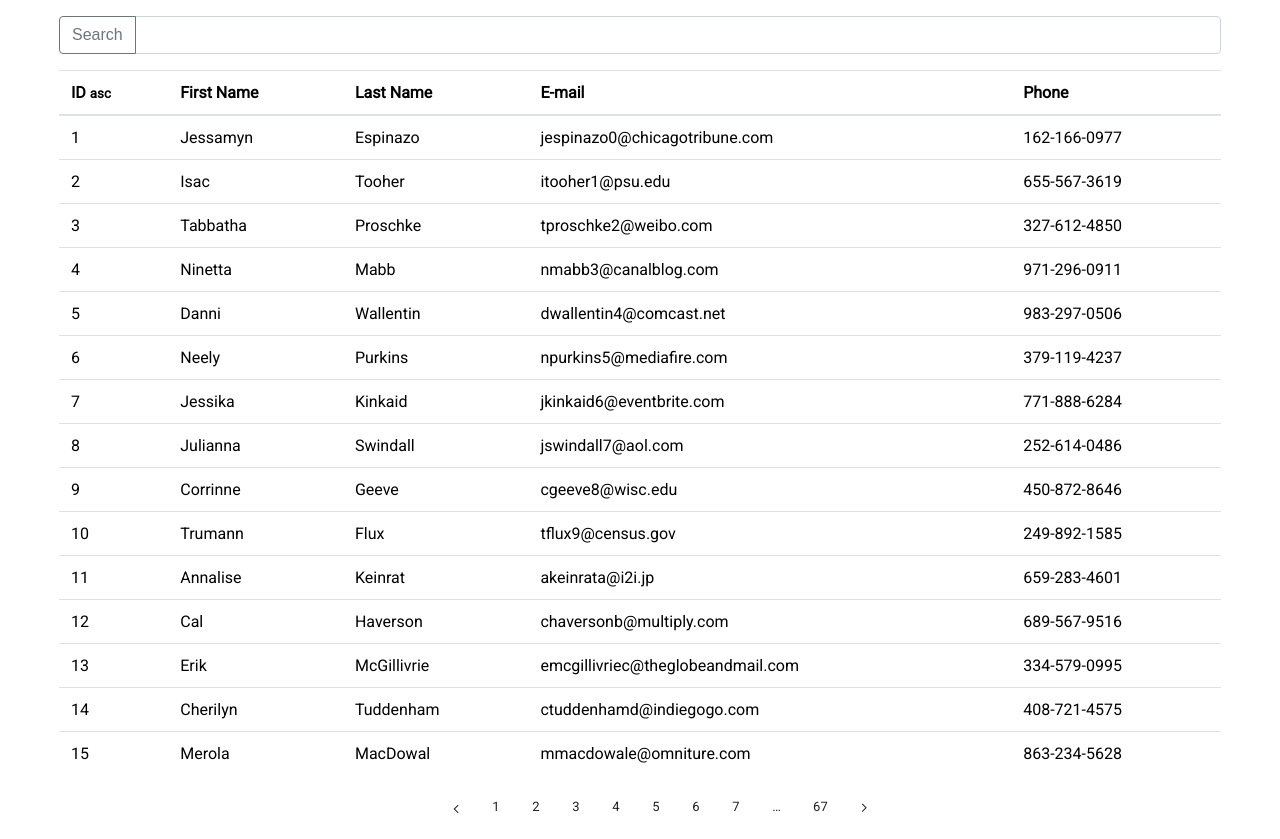
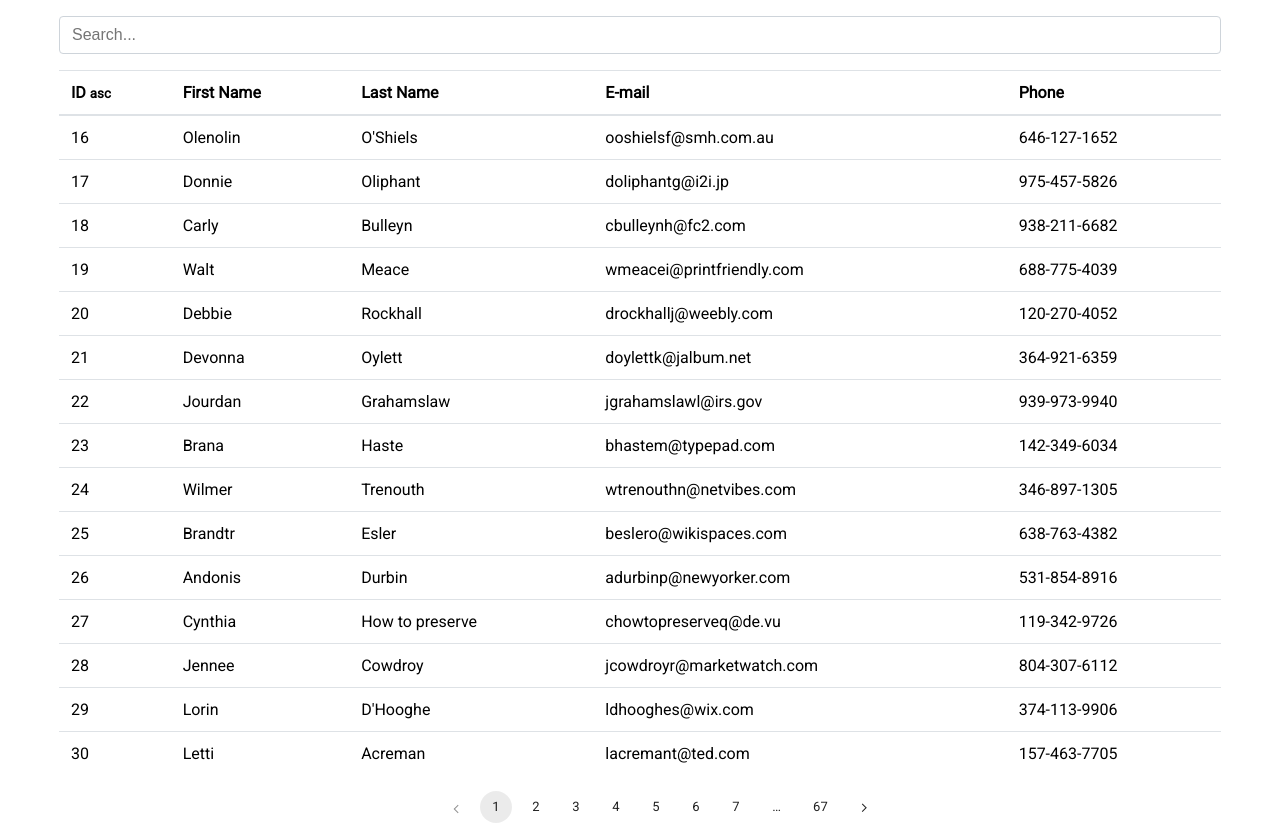
Before and after one commit to Uvacoder/demo-react-table, a React (Create React App) app: page / in a window 1280 px wide. Built offline with nearby package versions, Linux system fonts and the light colour scheme.

Commit message:
feat: add dynamic search

```diff
--- a/package.json
+++ b/package.json
@@ -10,7 +10,7 @@
     "node-sass": "^4.14.1",
     "react": "^16.8.1",
     "react-dom": "^16.8.1",
-    "react-scripts": "2.1.4"
+    "react-scripts": "^2.1.3"
   },
   "scripts": {
     "predeploy": "npm run build",
--- a/src/App.tsx
+++ b/src/App.tsx
@@ -36,7 +36,9 @@ function App() {
 
         let result = data.filter((item: any) => {
             return (
-        item["firstName"].toLowerCase().includes(search.toLowerCase()) ||
+                item["firstName"]
+                    .toLowerCase()
+                    .includes(search.toLowerCase()) ||
                 item["lastName"].toLowerCase().includes(search.toLowerCase()) ||
                 item["email"].toLowerCase().includes(search.toLowerCase()) ||
                 item["phone"].toLowerCase().includes(search.toLowerCase())
@@ -53,9 +55,7 @@ function App() {
     const pageSize = 15;
 
     const filteredData = getFilteredData();
-  const displayData = _.chunk(filteredData, pageSize)[currentPage]
-
-  console.log(currentPage);
+    const displayData = _.chunk(filteredData, pageSize)[currentPage];
 
     const currentTableData = useMemo(() => {
         const firstPageIndex = (currentPage - 1) * pageSize;
@@ -65,7 +65,7 @@ function App() {
 
     return (
         <div className="container">
-      <TableSearch onSearch={searchHandler} />
+            <TableSearch search={search} setSearch={searchHandler} />
             <Table
                 data={displayData}
                 onSort={onSort}
--- a/src/components/Search/SearchButton.tsx
+++ /dev/null
@@ -1,15 +0,0 @@
-import React, { useState } from "react";
-
-function SearchButton(props: any) {
-  const clickToSearch = () => {
-    props.onClick(props.value);
-  };
-
-  return (
-    <button className="btn" onClick={clickToSearch} value={props.value}>
-      Search
-    </button>
-  );
-}
-
-export default SearchButton;
--- a/src/components/Search/SearchInput.tsx
+++ b/src/components/Search/SearchInput.tsx
@@ -1,16 +1,13 @@
 import React, { useState } from "react";
 
-function SearchInput(props: any) {
-  const valueChangeHandler = (e: any) => {
-    props.onChange(e.target.value);
-  };
-
+function SearchInput({ onChange, value }) {
     return (
         <input
             type="text"
             className="form-control"
-      onChange={valueChangeHandler}
-      value={props.value}
+            placeholder="Search..."
+            onChange={(e) => onChange(e.target.value)}
+            value={value}
         />
     );
 }
--- a/src/components/Table/TableSearch.tsx
+++ b/src/components/Table/TableSearch.tsx
@@ -1,22 +1,12 @@
 import React, { useState } from "react";
-import SearchButton from "../Search/SearchButton";
 import SearchInput from "../Search/SearchInput";
 
-function TableSearch(props: any) {
-  const [value, setValue] = useState("");
-
-  const handleValueChange = (value) => {
-    setValue(value);
-  };
-
-  return (
-    <div className="input-group">
-      <div className="input-group-prepend">
-        <SearchButton onClick={props.onSearch(value)} value={value} />
-      </div>
-      <SearchInput onChange={handleValueChange} value={value} />
-    </div>
-  );
+function TableSearch({ search, setSearch }) {
+    return (
+        <div className="input-group">
+            <SearchInput value={search} onChange={setSearch} />
+        </div>
+    );
 }
 
 export default TableSearch;
```
Also changed, not shown: src/components/Table/Table.tsx (indentation only), 1 other file (tests, documents, lock files or other folders). Lines whose indentation alone changed are shown as unchanged.
